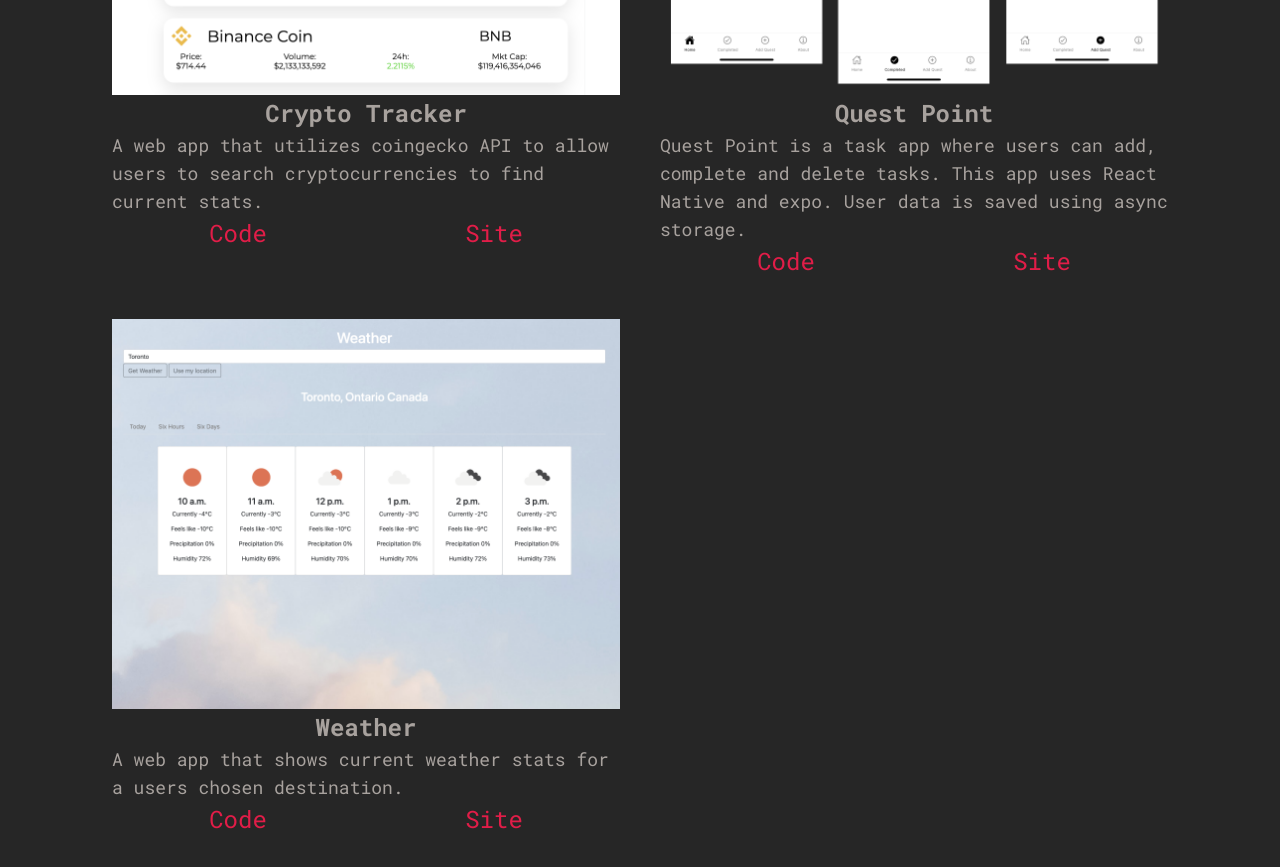
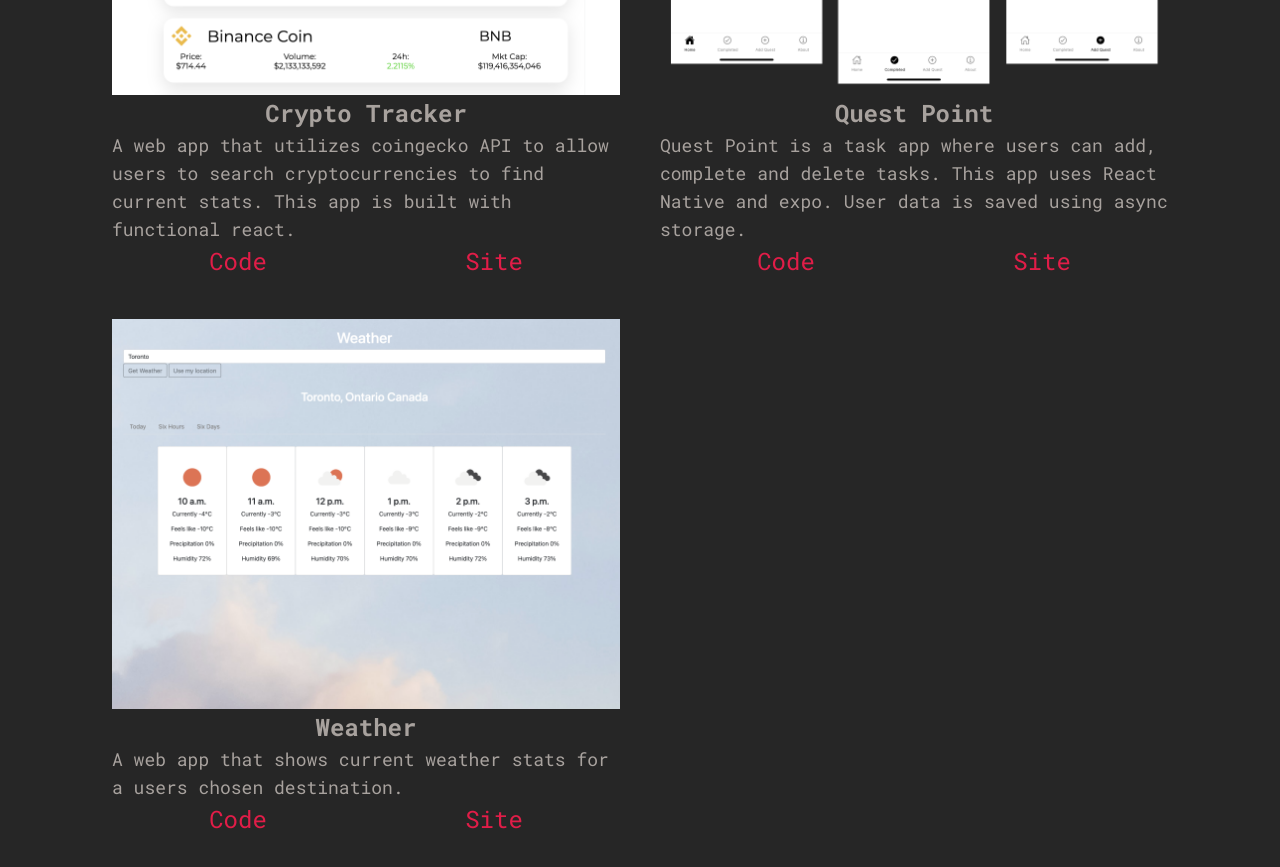
Before and after one commit to harr0627/portfoliov3, a React (Create React App) app: page /#/ in a window 1280 px wide. Shown: the part 1840-2707 px from the top of the page. Built offline with nearby package versions, Linux system fonts and the light colour scheme.

Commit message:
update project description

```diff
--- a/src/assets/data.js
+++ b/src/assets/data.js
@@ -7,7 +7,7 @@ const projects = [
   {
     id: uuidv4(),
     name: 'Crypto Tracker',
-    desc: 'A web app that utilizes coingecko API to allow users to search cryptocurrencies to find current stats.',
+    desc: 'A web app that utilizes coingecko API to allow users to search cryptocurrencies to find current stats. This app is built with functional react.',
     img: CryptoImg,
     site: 'https://harr0627.github.io/react-crypto-search/',
     code: 'https://github.com/harr0627/react-crypto-search',
```
